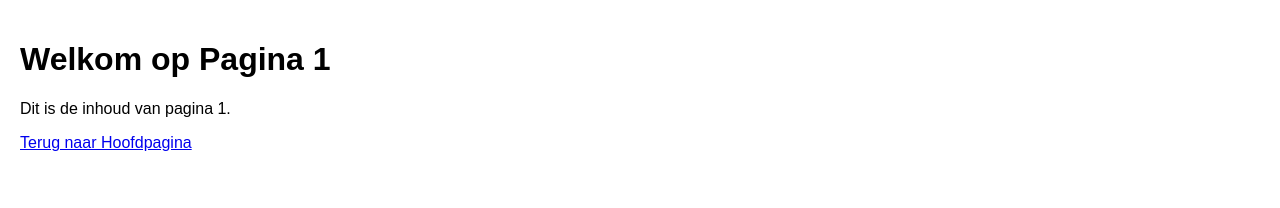
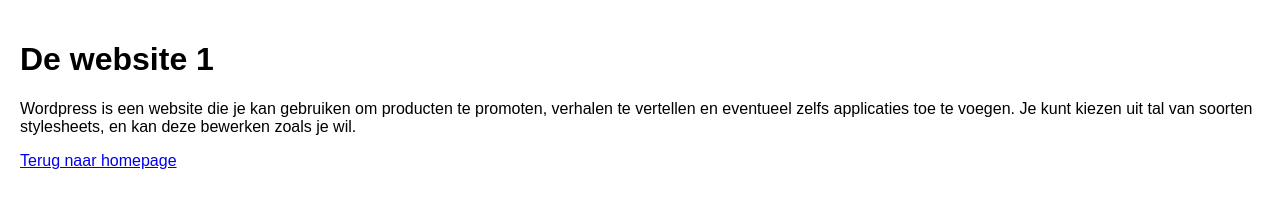
Before and after one commit to JefGust/JefGust.github.io, a plain HTML site: page pagina 1.html in a window 1280 px wide. Drawn offline with Linux system fonts and the light colour scheme.

Commit message:
Update pagina 1.html

```diff
--- a/pagina 1.html
+++ b/pagina 1.html
@@ -3,7 +3,7 @@
 <head>
     <meta charset="UTF-8">
     <meta name="viewport" content="width=device-width, initial-scale=1.0">
-    <title>Pagina 1</title>
+    <title>Wat is het?</title>
     <style>
         body {
             font-family: Arial, sans-serif;
@@ -14,10 +14,11 @@
 </head>
 <body>
 
-<h1>Welkom op Pagina 1</h1>
-<p>Dit is de inhoud van pagina 1.</p>
+<h1>De website 1</h1>
+<p>Wordpress is een website die je kan gebruiken om producten te promoten, verhalen te vertellen en eventueel zelfs applicaties toe te voegen.
+Je kunt kiezen uit tal van soorten stylesheets, en kan deze bewerken zoals je wil.</p>
 
-<a href="index.html">Terug naar Hoofdpagina</a>
+<a href="index.html">Terug naar homepage</a>
 
 </body>
 </html>
```
